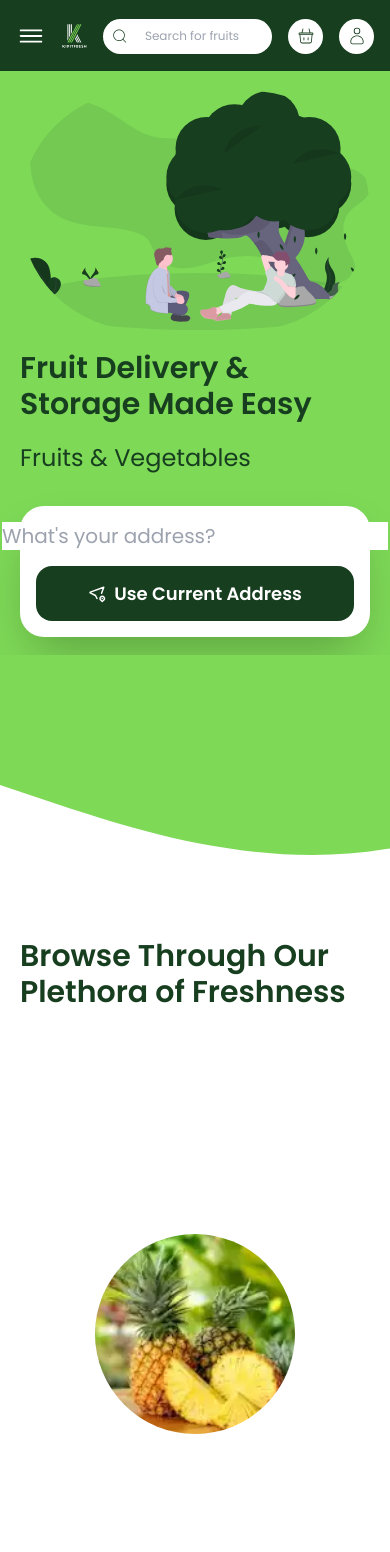
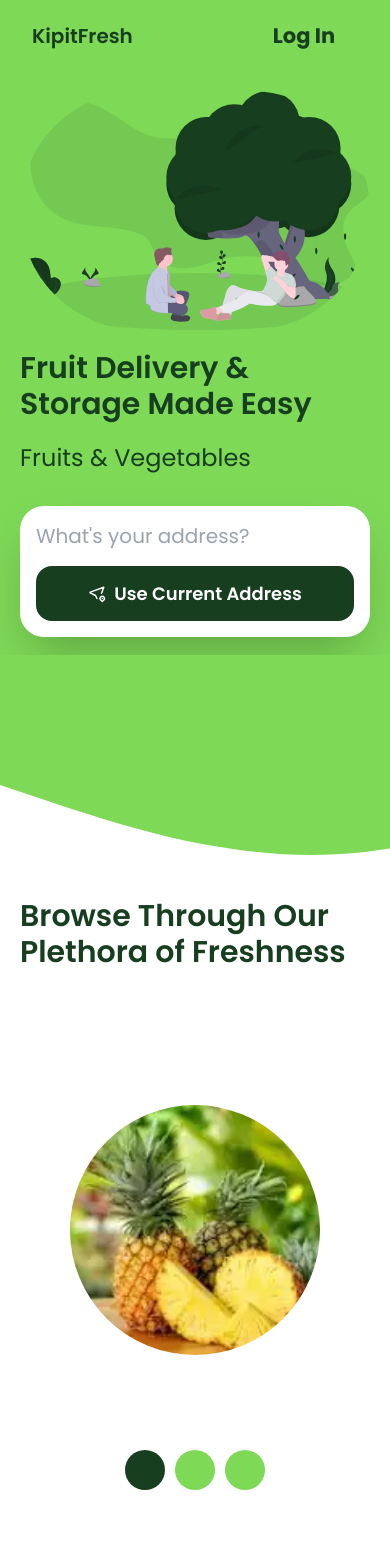
Before and after one commit to amogbeyiteren/kipitfresh, a React (Vite) app: page / in a window 390 px wide. Shown: the top 1552 px of the page. Built offline with nearby package versions, Linux system fonts and the light colour scheme; grey boxes are pictures that could not be loaded.

Commit message:
mobile responsiveness

```diff
--- a/src/components/Carousel/ProductCarousel.css
+++ b/src/components/Carousel/ProductCarousel.css
@@ -3,6 +3,12 @@
     padding-bottom: 100px;
 
   }
+  @media only screen and (max-width: 600px) {
+    .carousel-container {
+        padding-top: 10px;
+        padding-bottom: 50px;
+    }
+}
 
   .custom-dot-list-style {
     display: flex;
--- a/src/components/Carousel/ProductCarousel.tsx
+++ b/src/components/Carousel/ProductCarousel.tsx
@@ -75,7 +75,7 @@ export default function ProductCarousel({ products }: ICarouselProps) {
       {products.map((product, index) => (
         <div key={index} className="flex justify-center items-center flex-col p-1 h-[500px]">
           <img
-            className="w-[200px] h-[200px] sm:w-[300px] sm:h-[300px] rounded-full object-cover"
+            className="w-[250px] h-[250px] sm:w-[300px] sm:h-[300px] rounded-full object-cover"
             src={product.imageUrl}
             alt={product.name}
           />
--- a/src/components/Header.tsx
+++ b/src/components/Header.tsx
@@ -9,7 +9,12 @@ import logo from '../assets/LOGO.svg'
 const Header: React.FC = () => {
   const [placeholder, setPlaceholder] = useState('Search for fruits & vegetables');
   const [isMobile, setIsMobile] = useState(window.innerWidth < 640);
-  const user = useState(localStorage.getItem('user'));
+  const [user, setUser] = useState(localStorage.getItem('user'));
+
+  useEffect(() => {
+    const storedUser = localStorage.getItem('user');
+    setUser(storedUser);
+  }, []);
 
   useEffect(() => {
     const handleResize = () => {
--- a/src/pages/HomePage.tsx
+++ b/src/pages/HomePage.tsx
@@ -146,7 +146,7 @@ export function HomePage() {
             <span className="hidden sm:block pt-2"><PiMapPinLight /></span>
 
             <input
-              className="border-none outline-none text-[#173e1f] text-xl"
+              className="border-none outline-none text-[#173e1f] text-xl w-full bg-transparent"
               placeholder="What's your address?"
             />
             <button className="flex my-4 lg:my-0 w-full lg:w-[300px] h-[55px] justify-center items-center font-semibold rounded-2xl bg-[#173e1f] text-lg text-white  gap-2">
@@ -176,15 +176,15 @@ export function HomePage() {
           </div>
         </section>
       ) : (
-        <section className="w-full flex flex-col justify-start items-center px-5 py-20 ">
+        <section className="w-full flex flex-col justify-start items-center px-5 py-10 md:py-20 ">
           <Title content="Browse Through Our Plethora of Freshness" />
-          <div className="w-screen pt-16 px-12">
+          <div className="w-screen px-6 md:px-12">
             <ProductCarousel products={products} />
           </div>
         </section>
       )}
 
-      <section className="w-full flex flex-col justify-start items-center p-5 py-40 gap-12 md:gap-20">
+      <section className="w-full flex flex-col justify-start items-center p-5 py-20 gap-12 md:gap-20">
         <span className="sm:text-center"><Title content="All Your Cultivation  Needs, Solved by Us" /></span>
         <div className="h-full w-full flex flex-col sm:flex-row sm:justify-center items-center gap-20">
           <div
```
